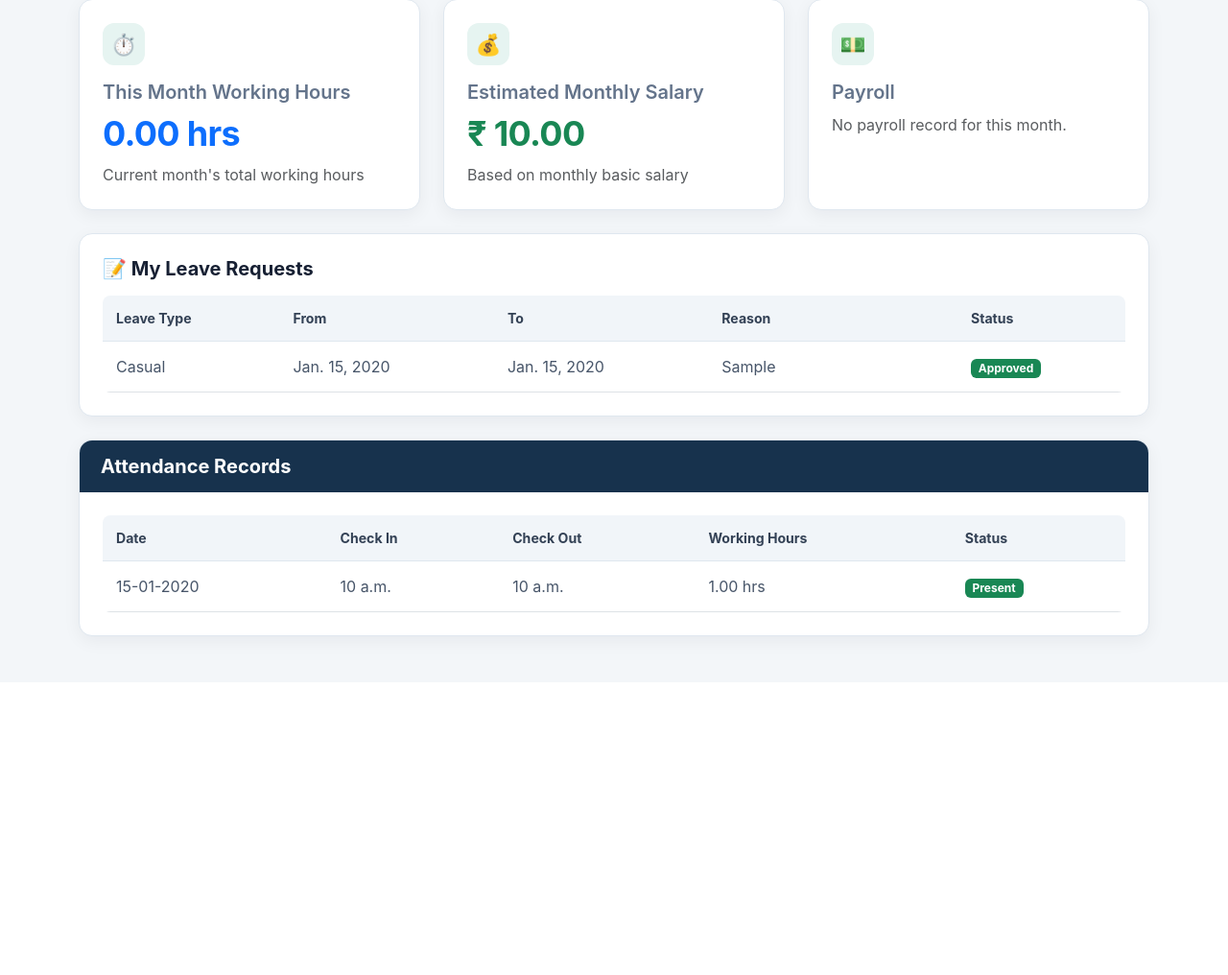
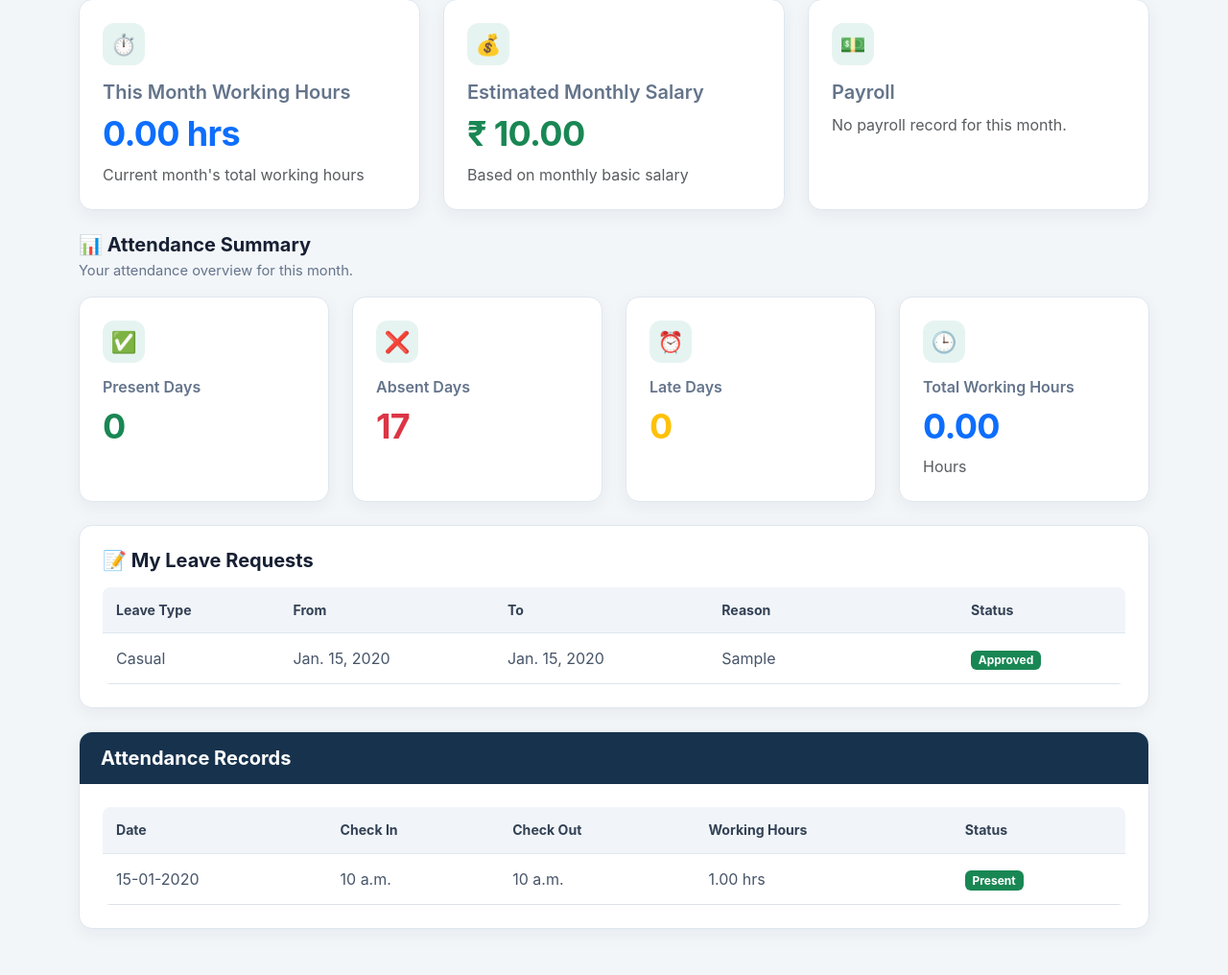
Before and after one commit to drij-ai/WorkEase, a Django app: page /dashboard/ in a window 1280 px wide. Shown: the part 631-1647 px from the top of the page at 96% size. Before the commit the page ends 1312 px from the top, so only its background shows below. Run offline with Django 5.2, Linux system fonts and the light colour scheme; a user stored in the database is signed in; tables that the repository leaves empty hold one stand-in row (values such as "Sample post"); data that the repository does not hold is empty.

Commit message:
fix: improve attendance dashboard and check-in

```diff
--- a/core/templates/core/dashboard.html
+++ b/core/templates/core/dashboard.html
@@ -632,6 +632,72 @@
         </section>
 
 
+        <!-- Attendance Summary -->
+        <section class="mt-4 mb-4">
+            <div class="mb-3">
+                <h5 class="section-title mb-1">
+                    📊 Attendance Summary
+                </h5>
+                <p class="section-subtitle mb-0">
+                    Your attendance overview for this month.
+                </p>
+            </div>
+
+            <div class="row g-4">
+
+                <div class="col-12 col-sm-6 col-lg-3">
+                    <section class="card dashboard-card metric-card h-100">
+                        <div class="card-body">
+                            <span class="metric-icon">✅</span>
+                            <h6 class="metric-label">Present Days</h6>
+                            <h2 class="metric-value text-success">
+                                {{ present_days }}
+                            </h2>
+                        </div>
+                    </section>
+                </div>
+
+                <div class="col-12 col-sm-6 col-lg-3">
+                    <section class="card dashboard-card metric-card h-100">
+                        <div class="card-body">
+                            <span class="metric-icon">❌</span>
+                            <h6 class="metric-label">Absent Days</h6>
+                            <h2 class="metric-value text-danger">
+                                {{ absent_days }}
+                            </h2>
+                        </div>
+                    </section>
+                </div>
+
+                <div class="col-12 col-sm-6 col-lg-3">
+                    <section class="card dashboard-card metric-card h-100">
+                        <div class="card-body">
+                            <span class="metric-icon">⏰</span>
+                            <h6 class="metric-label">Late Days</h6>
+                            <h2 class="metric-value text-warning">
+                                {{ late_days }}
+                            </h2>
+                        </div>
+                    </section>
+                </div>
+
+                <div class="col-12 col-sm-6 col-lg-3">
+                    <section class="card dashboard-card metric-card h-100">
+                        <div class="card-body">
+                            <span class="metric-icon">🕒</span>
+                            <h6 class="metric-label">Total Working Hours</h6>
+                            <h2 class="metric-value text-primary">
+                                {{ monthly_hours|floatformat:2 }}
+                            </h2>
+                            <p class="text-muted mb-0">Hours</p>
+                        </div>
+                    </section>
+                </div>
+
+            </div>
+        </section>
+
+
         <!-- Leave Requests -->
         <section class="card dashboard-card mt-4">
             <div class="card-body">
--- a/core/templates/core/user_add.html
+++ b/core/templates/core/user_add.html
@@ -23,7 +23,7 @@
                 {% endfor %}
             {% endif %}
 
-            <form method="POST" action="{% url 'employee_profile' %}">
+            <form method="POST" action="{% url 'user_add' %}">
                 {% csrf_token %}
 
                 <div class="mb-3">
--- a/core/views.py
+++ b/core/views.py
@@ -10,7 +10,10 @@ from django.contrib import messages
 
 import calendar
 
+from datetime import time
+
 from django.shortcuts import get_object_or_404
+
 
 from .forms import EmployeeForm, WorkLocationForm, PayrollForm
 
@@ -157,6 +160,57 @@ def dashboard(request):
     is_read=False
     ).count()
 
+
+    # Current month attendance summary
+    today = timezone.localdate()
+    month_start = today.replace(day=1)
+
+    month_attendance = employee.attendance_records.filter(
+        date__gte=month_start,
+        date__lte=today
+    )
+
+    present_days = month_attendance.filter(
+        status='Present'
+    ).count()
+
+    late_days = month_attendance.filter(
+        status='Late'
+    ).count()
+
+    # Approved leave dates: aa dates absent ma count nahi thay
+    approved_leaves = employee.leave_requests.filter(
+        status='Approved',
+        from_date__lte=today,
+        to_date__gte=month_start
+    )
+
+    approved_leave_dates = set()
+    for leave in approved_leaves:
+        start = max(leave.from_date, month_start)
+        end = min(leave.to_date, today)
+        current_date = start
+
+        while current_date <= end:
+            approved_leave_dates.add(current_date)
+            current_date += timedelta(days=1)
+
+    # Monday-Friday working days; weekends absent ma count nahi thay
+    absent_days = 0
+    current_date = month_start
+
+    while current_date <= today:
+        if (
+            current_date.weekday() < 5
+            and current_date not in approved_leave_dates
+            and not month_attendance.filter(date=current_date).exists()
+        ):
+            absent_days += 1
+
+        current_date += timedelta(days=1)
+
+
+
     return render(request, 'core/dashboard.html', {
         'employee': employee,
         'attendance_records': attendance_records,
@@ -165,10 +219,13 @@ def dashboard(request):
         'monthly_salary': monthly_salary,
         'payroll': payroll,
         'unread_notifications_count': unread_notifications_count,
+        'present_days': present_days,
+        'absent_days': absent_days,
+        'late_days': late_days,
     })
 
 
-from datetime import date
+from datetime import date, timedelta, time
 from django.shortcuts import render, redirect
 from .models import Leave
 
@@ -329,12 +386,17 @@ def attendance(request):
             ).first()
 
             if attendance_record is None:
+                check_in_status = (
+                    'Late' if current_time > time(9, 0)
+                    else 'Present'
+                )
+
                 Attendance.objects.create(
                     employee=employee,
                     date=today,
                     check_in=current_time,
                     break_hours=0,
-                    status='Present'
+                    status=check_in_status
                 )
 
             return redirect('/dashboard/')
```
